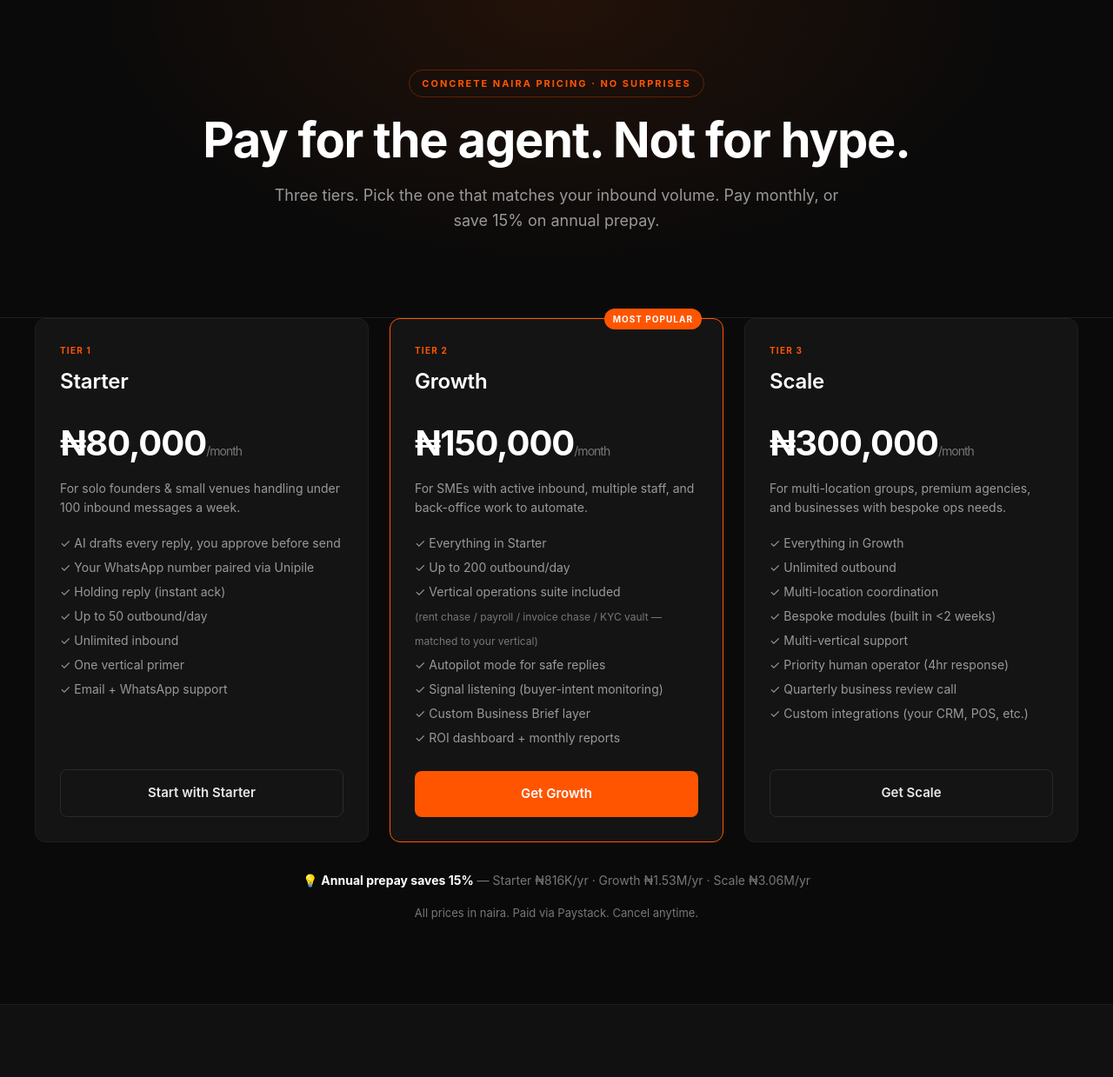
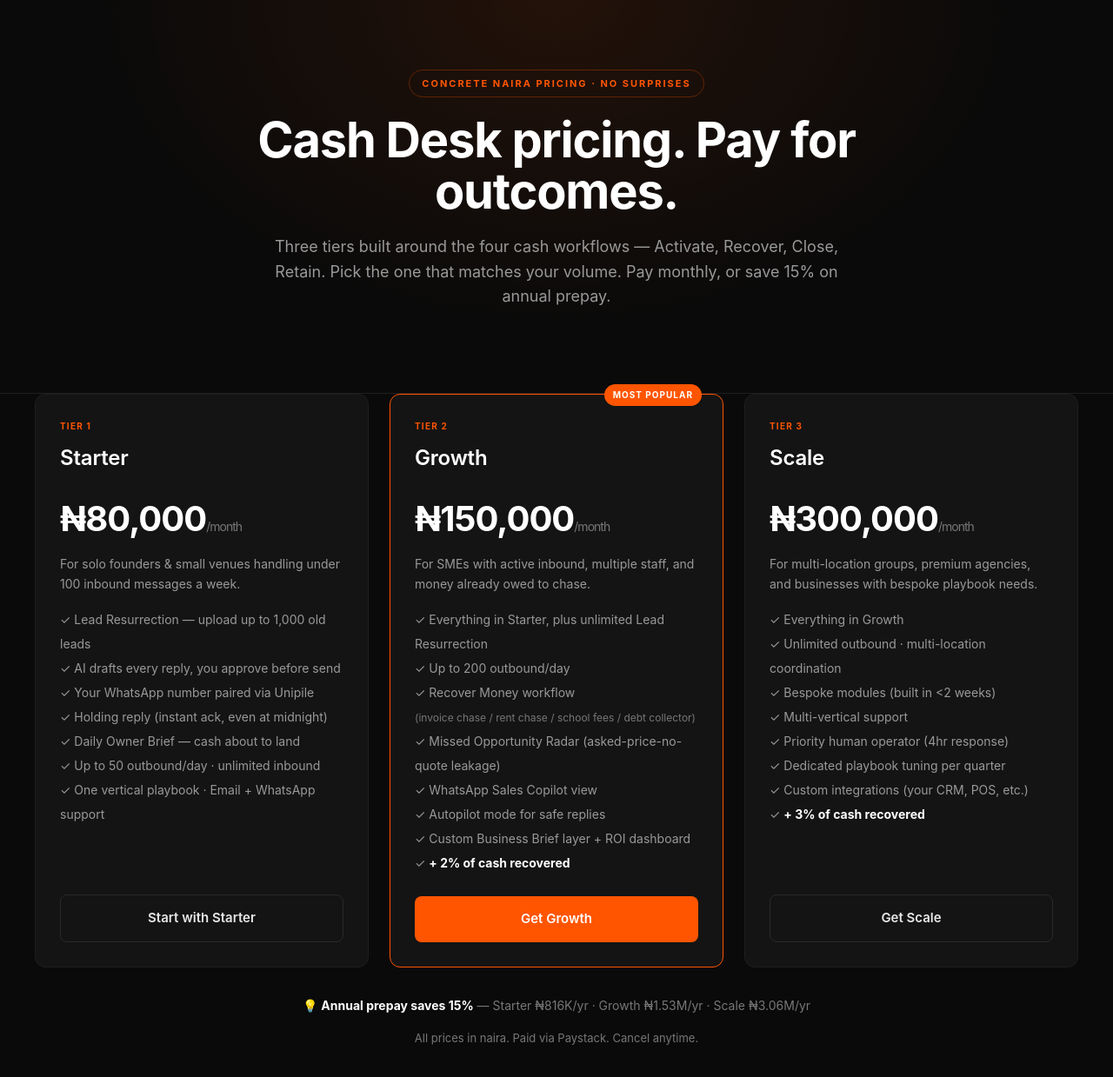
Before and after one commit to YoriJags/ReachNG, a FastAPI app: page /pricing in a window 1280 px wide. Shown: the part 62-1301 px from the top of the page at 87% size. Run offline with FastAPI, Linux system fonts and the light colour scheme; parts of the project's set-up code (start-up, migrations or seed data) failed here and were passed over.

Commit message:
docs(marketing): align pricing/about/how-it-works/vertical-landers to north-star (Lead Resurrection, Recover Money, Owner Brief, Cash Desk pricing with % recovered, lead-activation belief)

```diff
--- a/services/marketing_content.py
+++ b/services/marketing_content.py
@@ -12,7 +12,7 @@ HOSPITALITY = {
     "category": "Restaurants & Venues",
     "sample_brand": "Mercury Lagos",
     "headline": "Stop losing tables to slow WhatsApp replies.",
-    "subhead": "Your DMs are flooded. Your guests message at 11pm. By morning they've booked your competitor. ReachNG handles every reservation enquiry in under 2 minutes — your voice, your menu, your approval before send.",
+    "subhead": "Your DMs are flooded. Last month's enquiries died in the inbox. Your guests message at 11pm and by morning they've booked your competitor. ReachNG resurrects every old enquiry, handles every new one in under 2 minutes, and recovers unpaid event deposits — your voice, your menu, your approval before send. One Owner Brief shows the cash about to land.",
     "meta_description": "AI agent for Lagos restaurants, bars and venues. Handles reservations, takes deposits via Paystack, kills no-shows. Built for Detty December and owambe season.",
     "pain_h2": "Hospitality in Lagos is won and lost in WhatsApp.",
     "pain_sub": "The average mid-tier rooftop loses ₦1M+ a month to bookings that walked because nobody replied fast enough.",
@@ -44,7 +44,7 @@ REAL_ESTATE = {
     "category": "Real Estate Agents & Developers",
     "sample_brand": "Sapphire Estates",
     "headline": "Your Saturdays back. Every viewing pre-qualified. Every PoF awkward conversation, automated.",
-    "subhead": "Lagos real estate is leaked at the WhatsApp stage. Buyers DM Friday night. By Saturday morning they've contacted three competitors. ReachNG drafts every follow-up — qualifying, PoF, viewing booking — sends from your number, with your approval.",
+    "subhead": "Lagos real estate leaks at the WhatsApp stage. Last quarter's warm-not-ready buyers are sitting in a spreadsheet, forgotten. Friday-night DMs ghost by Saturday. ReachNG resurrects every old buyer, drafts every new follow-up — qualifying, PoF, viewing booking — sends from your number with your approval. The same agent chases unpaid rent on managed units. One Owner Brief shows what's about to close and what's about to land.",
     "meta_description": "AI sales operator for Lagos real estate agents — Banana Island, Ikoyi, Lekki, VI. Drafts buyer follow-ups, automates Proof of Funds, books viewings. ReachNG Closer.",
     "pain_h2": "You're losing ₦5M+ commission a month to slow follow-up.",
     "pain_sub": "It's not lead generation that's broken. It's the response speed. By the time you've replied, the buyer has booked elsewhere.",
@@ -76,7 +76,7 @@ EDUCATION = {
     "category": "Schools & Lesson Centres",
     "sample_brand": "Lagoon British International",
     "headline": "Admissions enquiries answered in minutes — not Monday.",
-    "subhead": "Diaspora parents email Friday evening asking for the prospectus. By Monday morning, three competitor schools have already replied. ReachNG keeps your admissions inbox at zero, every day.",
+    "subhead": "Diaspora parents email Friday evening asking for the prospectus. Last term's enquiries are sitting in a spreadsheet, forgotten. By Monday morning, three competitor schools have already replied. ReachNG resurrects every old enquiry, keeps the new ones at zero every day, and chases unpaid term fees in the background. One Owner Brief shows admissions in motion and fees about to land.",
     "meta_description": "AI admissions assistant for Lagos schools. Handles prospectus requests, tour bookings, fee enquiries 24/7. Speaks parents' language — relocations, scholarships, year-group fit.",
     "pain_h2": "Admissions die in WhatsApp inboxes.",
     "pain_sub": "The school that replies fastest wins the registration. Today, that's not you.",
@@ -108,7 +108,7 @@ PROFESSIONAL_SERVICES = {
     "category": "Legal & Professional Firms",
     "sample_brand": "Adesina & Co. Solicitors",
     "headline": "Your Friday-evening enquiry answered before Monday morning.",
-    "subhead": "Retainer-sized clients email after hours. By the time your office opens, they've hired your competitor. ReachNG triages every cold enquiry, qualifies the matter, and books the consultation — all from your firm's voice.",
+    "subhead": "Retainer-sized clients email after hours and last quarter's leads are buried in someone's inbox. By the time your office opens Monday, they've hired your competitor. ReachNG resurrects every cold enquiry, triages the new ones, qualifies the matter, and books the paid consultation. Same agent chases unpaid invoices and outstanding fee notes. One Owner Brief shows retainers in motion.",
     "meta_description": "AI client intake for Lagos law firms, accountants, consultants. Triages enquiries, qualifies matters, books paid consultations. Confidentiality-aware, conflict-checked.",
     "pain_h2": "After-hours enquiries are where retainers walk.",
     "pain_sub": "The discerning client that emailed Friday at 6pm has hired your competitor by Tuesday. Speed is the differentiator.",
@@ -140,7 +140,7 @@ SMALL_BUSINESS = {
     "category": "Beauty, Wellness & Small Businesses",
     "sample_brand": "Glow Studio Lagos",
     "headline": "From 142 DMs a week to 0 missed bookings.",
-    "subhead": "Beauty, wellness, fitness, small services — your IG DMs are flooded, your bookings calendar is chaos, no-shows eat your weekends. ReachNG handles every booking, takes every deposit, kills the no-show problem.",
+    "subhead": "Beauty, wellness, fitness, small services — your IG DMs are flooded, last month's customers stopped coming back, your bookings calendar is chaos, no-shows eat your weekends. ReachNG resurrects every lapsed customer, handles every new booking, takes every deposit via Paystack, and kills the no-show problem. One Owner Brief shows the chair-time about to land.",
     "meta_description": "AI booking agent for Lagos beauty studios, salons, gyms, wellness brands. Handles IG DMs, takes Paystack deposits, eliminates no-shows.",
     "pain_h2": "Your IG is a goldmine you can't dig up.",
     "pain_sub": "The customers are messaging. The bookings are walking. The chair sits empty Saturday afternoon. It's not a marketing problem — it's a response-and-deposit problem.",
--- a/templates/marketing/pricing.html
+++ b/templates/marketing/pricing.html
@@ -22,8 +22,8 @@
 
 <section class="hero" style="padding: 80px 24px 60px;">
   <div class="eyebrow">Concrete naira pricing · No surprises</div>
-  <h1>Pay for the agent. Not for hype.</h1>
-  <p class="sub">Three tiers. Pick the one that matches your inbound volume. Pay monthly, or save 15% on annual prepay.</p>
+  <h1>Cash Desk pricing. Pay for outcomes.</h1>
+  <p class="sub">Three tiers built around the four cash workflows — Activate, Recover, Close, Retain. Pick the one that matches your volume. Pay monthly, or save 15% on annual prepay.</p>
 </section>
 
 <section style="padding-top: 0;">
@@ -39,13 +39,13 @@
         </div>
         <p style="margin: 0 0 16px;">For solo founders &amp; small venues handling under 100 inbound messages a week.</p>
         <ul style="list-style: none; padding: 0; margin: 0 0 24px; font-size: 14px; color: var(--muted-strong); line-height: 2;">
+          <li>✓ Lead Resurrection — upload up to 1,000 old leads</li>
           <li>✓ AI drafts every reply, you approve before send</li>
           <li>✓ Your WhatsApp number paired via Unipile</li>
-          <li>✓ Holding reply (instant ack)</li>
-          <li>✓ Up to 50 outbound/day</li>
-          <li>✓ Unlimited inbound</li>
-          <li>✓ One vertical primer</li>
-          <li>✓ Email + WhatsApp support</li>
+          <li>✓ Holding reply (instant ack, even at midnight)</li>
+          <li>✓ Daily Owner Brief — cash about to land</li>
+          <li>✓ Up to 50 outbound/day · unlimited inbound</li>
+          <li>✓ One vertical playbook · Email + WhatsApp support</li>
         </ul>
         <a href="/signup?plan=starter" class="btn btn-ghost" style="margin-top:auto; text-align:center;">Start with Starter</a>
       </div>
@@ -58,15 +58,16 @@
         <div style="font-size: 40px; font-weight: 700; color: var(--text-strong); margin: 8px 0; letter-spacing:-1px;">
           ₦150,000<span style="font-size:14px; font-weight:400; color:var(--muted);">/month</span>
         </div>
-        <p style="margin: 0 0 16px;">For SMEs with active inbound, multiple staff, and back-office work to automate.</p>
+        <p style="margin: 0 0 16px;">For SMEs with active inbound, multiple staff, and money already owed to chase.</p>
         <ul style="list-style: none; padding: 0; margin: 0 0 24px; font-size: 14px; color: var(--muted-strong); line-height: 2;">
-          <li>✓ Everything in Starter</li>
+          <li>✓ Everything in Starter, plus unlimited Lead Resurrection</li>
           <li>✓ Up to 200 outbound/day</li>
-          <li>✓ Vertical operations suite included<br><span style="font-size:12px; color:var(--muted);">(rent chase / payroll / invoice chase / KYC vault — matched to your vertical)</span></li>
+          <li>✓ Recover Money workflow<br><span style="font-size:12px; color:var(--muted);">(invoice chase / rent chase / school fees / debt collector)</span></li>
+          <li>✓ Missed Opportunity Radar (asked-price-no-quote leakage)</li>
+          <li>✓ WhatsApp Sales Copilot view</li>
           <li>✓ Autopilot mode for safe replies</li>
-          <li>✓ Signal listening (buyer-intent monitoring)</li>
-          <li>✓ Custom Business Brief layer</li>
-          <li>✓ ROI dashboard + monthly reports</li>
+          <li>✓ Custom Business Brief layer + ROI dashboard</li>
+          <li>✓ <strong style="color:var(--text-strong);">+ 2% of cash recovered</strong></li>
         </ul>
         <a href="/signup?plan=growth" class="btn btn-primary" style="margin-top:auto; text-align:center;">Get Growth</a>
       </div>
@@ -78,16 +79,16 @@
         <div style="font-size: 40px; font-weight: 700; color: var(--text-strong); margin: 8px 0; letter-spacing:-1px;">
           ₦300,000<span style="font-size:14px; font-weight:400; color:var(--muted);">/month</span>
         </div>
-        <p style="margin: 0 0 16px;">For multi-location groups, premium agencies, and businesses with bespoke ops needs.</p>
+        <p style="margin: 0 0 16px;">For multi-location groups, premium agencies, and businesses with bespoke playbook needs.</p>
         <ul style="list-style: none; padding: 0; margin: 0 0 24px; font-size: 14px; color: var(--muted-strong); line-height: 2;">
           <li>✓ Everything in Growth</li>
-          <li>✓ Unlimited outbound</li>
-          <li>✓ Multi-location coordination</li>
+          <li>✓ Unlimited outbound · multi-location coordination</li>
           <li>✓ Bespoke modules (built in &lt;2 weeks)</li>
           <li>✓ Multi-vertical support</li>
           <li>✓ Priority human operator (4hr response)</li>
-          <li>✓ Quarterly business review call</li>
+          <li>✓ Dedicated playbook tuning per quarter</li>
           <li>✓ Custom integrations (your CRM, POS, etc.)</li>
+          <li>✓ <strong style="color:var(--text-strong);">+ 3% of cash recovered</strong></li>
         </ul>
         <a href="/signup?plan=scale" class="btn btn-ghost" style="margin-top:auto; text-align:center;">Get Scale</a>
       </div>
@@ -146,7 +147,7 @@
 <!-- ── CTA ─────────────────────────────────────────────── -->
 <section style="text-align: center; background: linear-gradient(180deg, transparent 0%, rgba(255,85,0,0.06) 100%);">
   <div class="inner">
-    <h2 class="section-h2">Ready to stop leaking inbound?</h2>
+    <h2 class="section-h2">Ready to stop letting good leads die quietly?</h2>
     <div class="hero-ctas">
       <a href="/contact" class="btn btn-primary">Book a 15-min call</a>
       <a href="/portal/demo" class="btn btn-ghost" target="_blank">See live demo first</a>
```
Also changed, not shown: templates/marketing/about.html (+6 -5 lines), templates/marketing/how_it_works.html (+8 -8 lines).
